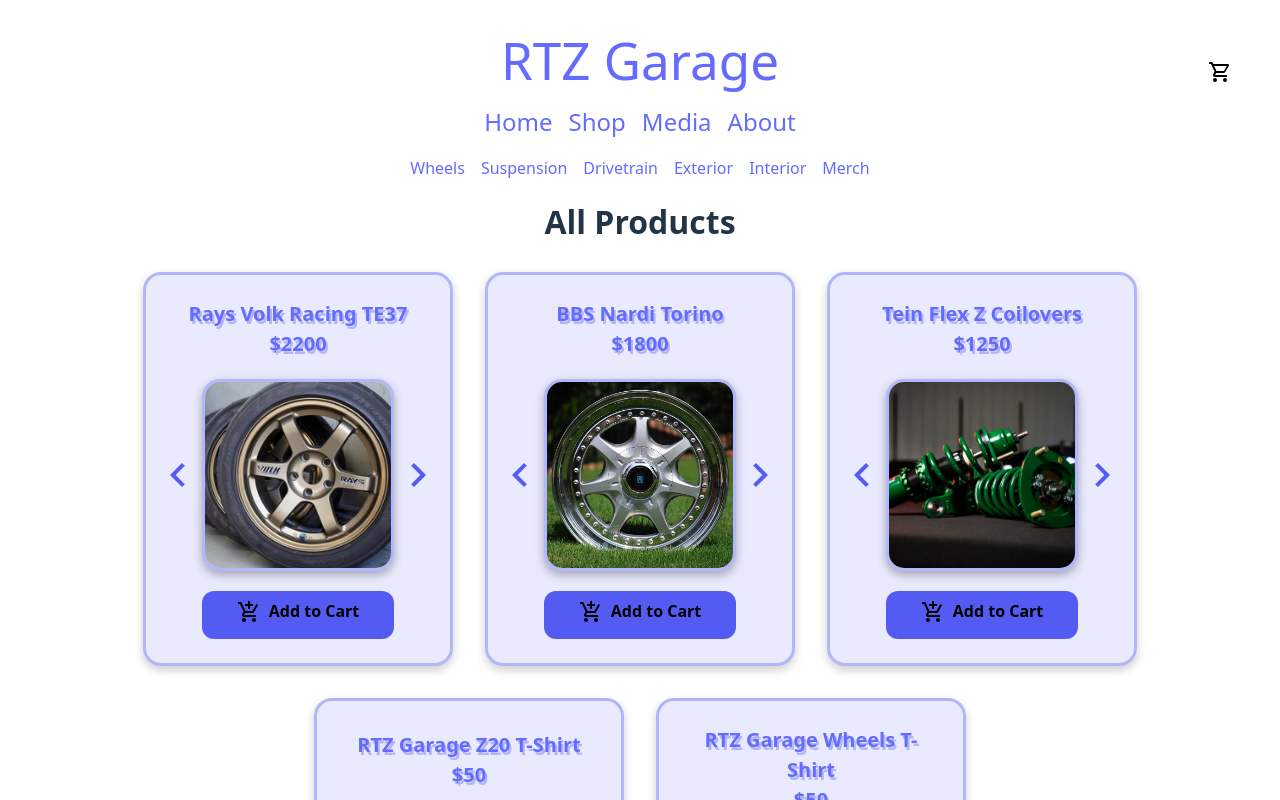
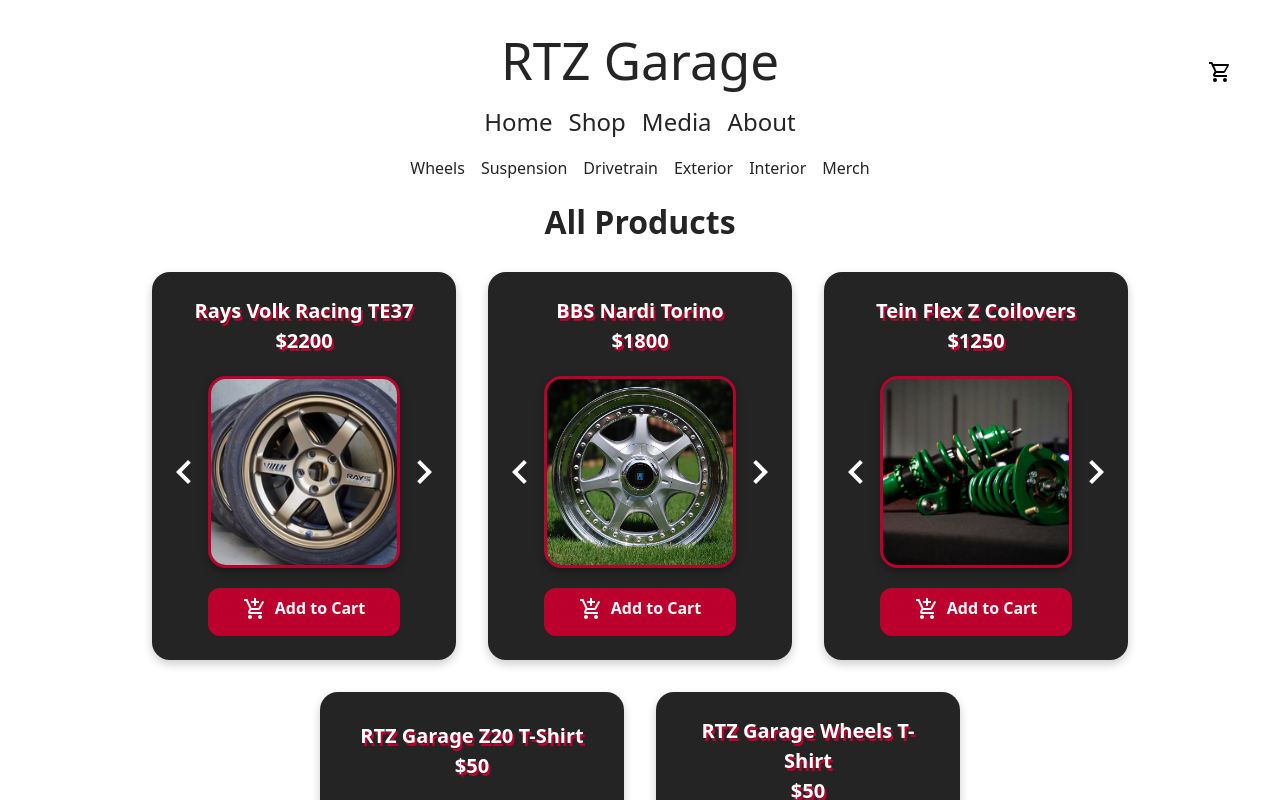
Before and after one commit to Frobii/rtz-garage, a React (Vite) app: page /shop in a window 1280 px wide. Shown: the top 800 px of the page. Built offline with nearby package versions, Linux system fonts and the light colour scheme.

Commit message:
fix light theme and improve css variable usage

```diff
--- a/src/components/ui/Button.module.css
+++ b/src/components/ui/Button.module.css
@@ -5,7 +5,8 @@
   gap: 0.5rem;
   height: 3rem;
 
-  background-color: #535bf2;
+  color: #ffffff; /* should always have a suitable backgrond color */
+  background-color: var(--primary-accent-color);
   border: none;
   border-radius: var(--medium-border-radius);
 
--- a/src/components/ui/ImageCarousel.jsx
+++ b/src/components/ui/ImageCarousel.jsx
@@ -21,7 +21,7 @@
 
   return (
     <div className={styles.carousel}>
-      <Icon onClick={() => handleClick("left")} className={styles.chevron} path={mdiChevronLeft} color={"#535bf2"} size={2} />
+      <Icon onClick={() => handleClick("left")} className={styles.chevron} path={mdiChevronLeft} size={2} />
       <img
         style={{ width: size, height: size }}
         className={`${styles.productImage} nonSelectable`}
@@ -29,7 +29,7 @@
         src={product.images[currentIndex]}
         alt={`${product.brand} ${product.model}`}
       />
-      <Icon onClick={() => handleClick("right")} className={styles.chevron} color={"#535bf2"} path={mdiChevronRight} size={2} />
+      <Icon onClick={() => handleClick("right")} className={styles.chevron} path={mdiChevronRight} size={2} />
     </div>
   );
 }
--- a/src/components/ui/ImageCarousel.module.css
+++ b/src/components/ui/ImageCarousel.module.css
@@ -2,6 +2,7 @@
     display: flex;
     align-items: center;
     justify-content: center;
+    color: var(--product-text-color);
 }
 
 .productImage {
--- a/src/components/ui/QuantitySelector.module.css
+++ b/src/components/ui/QuantitySelector.module.css
@@ -2,7 +2,6 @@
     display: flex;
     gap: 1rem;
     font-weight: var(--product-text-boldness);
-    text-shadow: var(--product-text-shadow);
     transition: transform 0.3s;
     user-select: none;
     align-items: center;
@@ -12,7 +11,14 @@
     cursor: pointer;
     min-width: 30px;
     min-height: 30px;
-    background-color: rgb(42, 43, 62);
+    border-color: var(--primary-accent-color); /* don't have to set for :hover */
+    /* background-color: var(--secondary-accent-color); */
+    border: 1px solid var(--primary-accent-color);
     border-radius: var(--small-border-radius);
     text-align: center;
 }
+
+.quantityMinus:hover, .quantityPlus:hover, .quantityEntry:hover {
+  text-shadow: 0px 0px 50px var(--primary-accent-color);
+  border: 1px dashed var(--primary-accent-color);
+}
--- a/src/features/cart/Cart.module.css
+++ b/src/features/cart/Cart.module.css
@@ -18,8 +18,8 @@
   position: fixed;
   top: calc(80px + var(--page-padding-top)); /* cartButton height + top */
   right: var(--page-padding-sides);
-  background-color:#242424;
-  border: 1px solid #ccc;
+  background-color: var(--background-color);
+  border: 1px solid var(--primary-accent-color);
   border-radius: var(--medium-border-radius);
   padding: 1rem;
   min-width: 300px;
--- a/src/features/cart/CartItem.module.css
+++ b/src/features/cart/CartItem.module.css
@@ -2,7 +2,7 @@
     display: flex;
     gap: 10px;
     font-weight: var(--product-text-boldness);
-    text-shadow: var(--product-text-shadow);
+    /* text-shadow: var(--product-text-shadow); */
     /* transition: transform 0.3s;  */
 }
 
--- a/src/features/product/ProductCard.module.css
+++ b/src/features/product/ProductCard.module.css
@@ -1,15 +1,14 @@
 .productWrapper {
     width: fit-content;
-    background-color:#535bf221;
+    background-color: var(--secondary-accent-color);
     padding: 1.5rem 0.5rem;
     display: flex;
     flex-direction: column;
     gap: 1.25rem;
     align-items: center;
-    justify-content: space-around;
+    justify-content: space-around; /* align add to cart buttons when product heading wraps */
     border-radius: var(--large-border-radius);
     box-shadow: 0 4px 10px rgba(0,0,0,0.2);
-    border: 3px solid #535bf25d;
 }
 
 .productWrapper, .productHeader {
@@ -45,5 +44,6 @@
 }
 
 .productHeading {
+    color: var(--product-text-color);
     font-size: 1.25rem;
 }
--- a/src/index.css
+++ b/src/index.css
@@ -8,30 +8,55 @@
   --medium-border-radius: 12px;
   --large-border-radius: 18px;
 
+  --background-color: #ffffff;
+  --color: #242424;
+
+  --product-text-color: #ffffff;
+
+  --primary-accent-color: #BC002D;
+  --secondary-accent-color: #242424;
+  /* --terriary-accent-color:  */
+
   --product-text-boldness: 600;
-  --product-text-shadow: 2px 3px #535bf25d;
-  --product-border: 3px solid #535bf25d;
+  --product-text-shadow: 2px 3px var(--primary-accent-color);
+  --product-border: 3px solid var(--primary-accent-color);
   --product-box-shadow: 0 4px 10px rgba(0,0,0,0.3);
 }
 
-* {
-  box-sizing: border-box;
+@media (prefers-color-scheme: dark) {
+  :root {
+    --background-color: #242424;
+    --color: rgba(255, 255, 255, 0.87);
+
+    --primary-accent-color: #747bff;
+    --secondary-accent-color: #535bf228;
+    --terriary-accent-color: #646bff;
+
+    --product-text-shadow-color: var(var(--primary-accent-color));
+    --product-text-shadow: 2px 3px #535bf25d;
+  }
+  a:hover {
+    color: var(--primary-accent-color);
+  }
+  button {
+    background-color: #f9f9f9;
+  }
 }
 
-#root {
+body {
+  margin: 0;
+
   padding: var(--page-padding-sides);
   padding-top: var(--page-padding-top);
   text-align: center;
-}
 
-:root {
   font-family: system-ui, Avenir, Helvetica, Arial, sans-serif;
   line-height: 1.5;
   font-weight: 400;
 
   color-scheme: light dark;
-  color: rgba(255, 255, 255, 0.87);
-  background-color: #242424;
+  color: var(--color);
+  background-color: var(--background-color);
 
   font-synthesis: none;
   text-rendering: optimizeLegibility;
@@ -41,17 +66,11 @@
 
 a {
   font-weight: 500;
-  color: #646cff;
+  color: var(--color);
   text-decoration: inherit;
 }
 a:hover {
-  color: #535bf2;
-}
-
-body {
-  margin: 0;
-  min-width: 320px;
-  min-height: 100vh;
+  color: var(--primary-accent-color);
 }
 
 h1, h2, h3, h4, h5, h6 {
@@ -71,34 +90,22 @@
 
 .linkButton, button {
   border-radius: 8px;
-  border: 1px solid transparent;
+  border: 1px solid var(--primary-accent-color);
   padding: 0.6em 1.2em;
   font-size: 1em;
   font-weight: 500;
   font-family: inherit;
-  background-color: #1a1a1a;
+  background-color: var(--background-color);
   cursor: pointer;
   transition: border-color 0.25s;
 }
-.linkButton:hover, button:hover {
-  border-color: #646cff;
+.linkButton:hover {
+  text-shadow: 0px 0px 50px var(--primary-accent-color);
+  border: 1px dashed var(--primary-accent-color);
 }
 .linkButton:focus, button:focus,
 .linkButton:focus-visible, button:focus-visible {
   outline: 4px auto -webkit-focus-ring-color;
-}
-
-@media (prefers-color-scheme: light) {
-  :root {
-    color: #213547;
-    background-color: #ffffff;
-  }
-  a:hover {
-    color: #747bff;
-  }
-  button {
-    background-color: #f9f9f9;
-  }
 }
 
 .nonSelectable {
@@ -107,3 +114,9 @@
   -moz-user-select: none;
   -ms-user-select: none;
 }
+
+*,
+*::before,
+*::after  {
+  box-sizing: border-box;
+}
```
